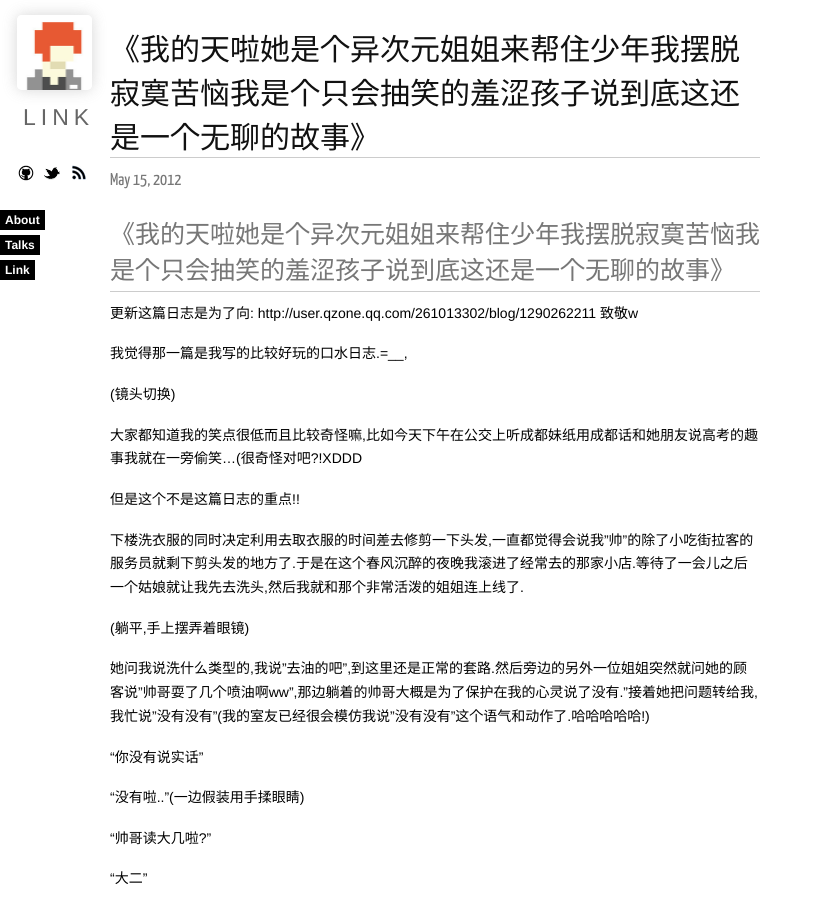
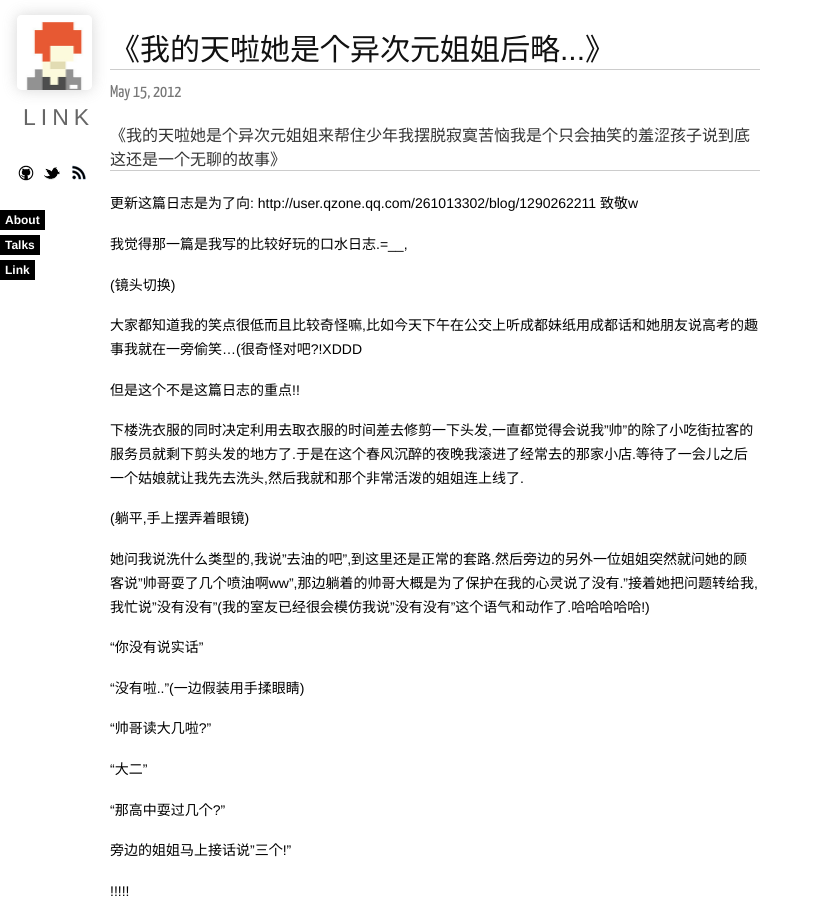
Before and after one commit to aioplkj/aioplkj.github.com, a Jekyll site: the page built from _posts/2012-5-15-Long title.md, in a window 1280 px wide and 900 px high. Shown: the whole window, without its empty margins (0-823 px from the left). Built offline with Jekyll 4.4.1, drawn with Linux system fonts in a browser that asks for light colours; nearby versions of some CDN libraries; Markdown is read by kramdown in place of the engine named in the settings; comment, search, counter and statistics services are not loaded.

Commit message:
new post

```diff
--- a/_posts/2012-5-15-Long title.md
+++ b/_posts/2012-5-15-Long title.md
@@ -1,11 +1,11 @@
 ---
 layout: post
-title: '《我的天啦她是个异次元姐姐来帮住少年我摆脱寂寞苦恼我是个只会抽笑的羞涩孩子说到底这还是一个无聊的故事》'
+title: '《我的天啦她是个异次元姐姐后略...》'
 permalink: /2012/5/15/Long-title/
 
 ---
 
-###《我的天啦她是个异次元姐姐来帮住少年我摆脱寂寞苦恼我是个只会抽笑的羞涩孩子说到底这还是一个无聊的故事》
+####《我的天啦她是个异次元姐姐来帮住少年我摆脱寂寞苦恼我是个只会抽笑的羞涩孩子说到底这还是一个无聊的故事》
 
 更新这篇日志是为了向: http://user.qzone.qq.com/261013302/blog/1290262211 致敬w
 
```
